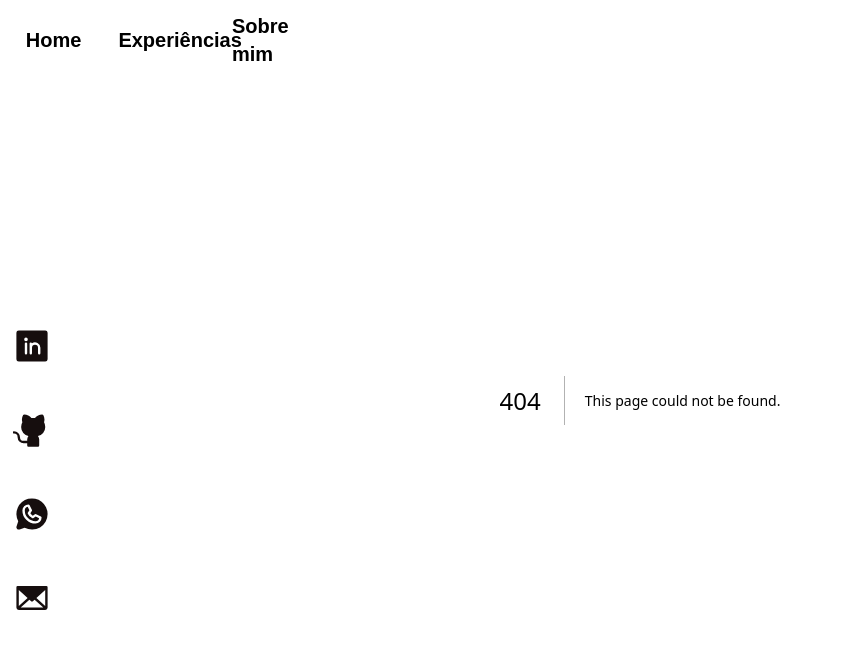
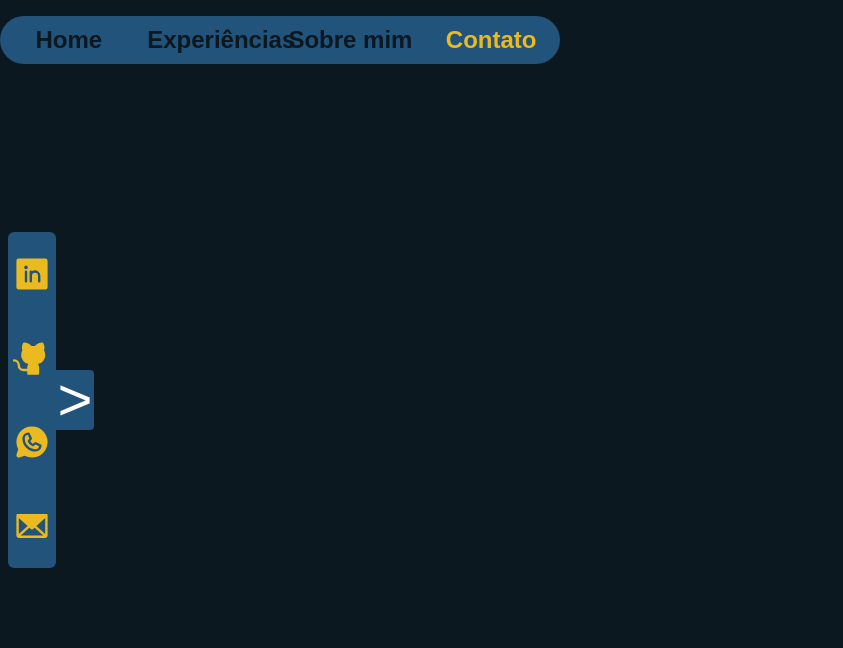
Before and after one commit to GabrielPPM/portfolio, a Next.js app: page /contact in a window 1280 px wide. Before the commit this address had no page. Shown: the top 648 px of the page, without its empty margins (0-843 px from the left). Built offline with nearby package versions, Linux system fonts and the light colour scheme; a web font is replaced by a local one.

Commit message:
exitLeft keyframe

```diff
--- /dev/null
+++ b/src/app/about/page.tsx
@@ -0,0 +1,7 @@
+import React from "react";
+
+export default function About() {
+	return (
+		<main className="flex flex-col gap-[32px] row-start-2 items-center sm:items-start"></main>
+	);
+}
--- /dev/null
+++ b/src/app/contact/page.tsx
@@ -0,0 +1,7 @@
+import React from "react";
+
+export default function Contact() {
+	return (
+		<main className="flex flex-col gap-[32px] row-start-2 items-center sm:items-start"></main>
+	);
+}
--- /dev/null
+++ b/src/app/experiences/page.tsx
@@ -0,0 +1,7 @@
+import React from "react";
+
+export default function Experiences() {
+	return (
+		<main className="flex flex-col gap-[32px] row-start-2 items-center sm:items-start"></main>
+	);
+}
--- a/src/app/globals.css
+++ b/src/app/globals.css
@@ -4,6 +4,7 @@
 @theme {
 	--animate-enterFromTop: enterFromTop 0.3s ease-out forwards;
 	--animate-enterFromLeft: enterFromLeft 0.3s ease-out forwards;
+	--animate-exitLeft: exitLeft 0.3s ease-out forwards;
 
 	@keyframes enterFromTop {
 		0% {
@@ -22,10 +23,19 @@
 			transform: translateX(0rem);
 		}
 	}
+
+	@keyframes exitLeft {
+		0% {
+			transform: translateX(0rem);
+		}
+		100% {
+			transform: translateX(-3.1rem);
+		}
+	}
 }
 
 body {
-	background: black;
+	background: #0b181f;
 	color: white;
 	font-family: "Alumni Sans Pinstripe", sans-serif;
 	font-weight: 400;
--- a/src/app/layout.tsx
+++ b/src/app/layout.tsx
@@ -19,6 +19,7 @@ export default function RootLayout({
 				<Navbar />
 				<Sidebar />
 				<main className="z-20">{children}</main>
+				<footer></footer>
 			</body>
 		</html>
 	);
--- a/src/app/page.tsx
+++ b/src/app/page.tsx
@@ -1,103 +1,9 @@
-import Image from "next/image";
-
 export default function Home() {
-  return (
-    <div className="font-sans grid grid-rows-[20px_1fr_20px] justify-items-center min-h-screen p-8 pb-20 gap-16 sm:p-20">
-      <main className="flex flex-col gap-[32px] row-start-2 items-center sm:items-start">
-        <Image
-          className="dark:invert"
-          src="/next.svg"
-          alt="Next.js logo"
-          width={180}
-          height={38}
-          priority
-        />
-        <ol className="font-mono list-inside list-decimal text-sm/6 text-center sm:text-left">
-          <li className="mb-2 tracking-[-.01em]">
-            Get started by editing{" "}
-            <code className="bg-black/[.05] dark:bg-white/[.06] font-mono font-semibold px-1 py-0.5 rounded">
-              src/app/page.tsx
-            </code>
-            .
-          </li>
-          <li className="tracking-[-.01em]">
-            Save and see your changes instantly.
-          </li>
-        </ol>
-
-        <div className="flex gap-4 items-center flex-col sm:flex-row">
-          <a
-            className="rounded-full border border-solid border-transparent transition-colors flex items-center justify-center bg-foreground text-background gap-2 hover:bg-[#383838] dark:hover:bg-[#ccc] font-medium text-sm sm:text-base h-10 sm:h-12 px-4 sm:px-5 sm:w-auto"
-            href="https://vercel.com/new?utm_source=create-next-app&utm_medium=appdir-template-tw&utm_campaign=create-next-app"
-            target="_blank"
-            rel="noopener noreferrer"
-          >
-            <Image
-              className="dark:invert"
-              src="/vercel.svg"
-              alt="Vercel logomark"
-              width={20}
-              height={20}
-            />
-            Deploy now
-          </a>
-          <a
-            className="rounded-full border border-solid border-black/[.08] dark:border-white/[.145] transition-colors flex items-center justify-center hover:bg-[#f2f2f2] dark:hover:bg-[#1a1a1a] hover:border-transparent font-medium text-sm sm:text-base h-10 sm:h-12 px-4 sm:px-5 w-full sm:w-auto md:w-[158px]"
-            href="https://nextjs.org/docs?utm_source=create-next-app&utm_medium=appdir-template-tw&utm_campaign=create-next-app"
-            target="_blank"
-            rel="noopener noreferrer"
-          >
-            Read our docs
-          </a>
-        </div>
-      </main>
-      <footer className="row-start-3 flex gap-[24px] flex-wrap items-center justify-center">
-        <a
-          className="flex items-center gap-2 hover:underline hover:underline-offset-4"
-          href="https://nextjs.org/learn?utm_source=create-next-app&utm_medium=appdir-template-tw&utm_campaign=create-next-app"
-          target="_blank"
-          rel="noopener noreferrer"
-        >
-          <Image
-            aria-hidden
-            src="/file.svg"
-            alt="File icon"
-            width={16}
-            height={16}
-          />
-          Learn
-        </a>
-        <a
-          className="flex items-center gap-2 hover:underline hover:underline-offset-4"
-          href="https://vercel.com/templates?framework=next.js&utm_source=create-next-app&utm_medium=appdir-template-tw&utm_campaign=create-next-app"
-          target="_blank"
-          rel="noopener noreferrer"
-        >
-          <Image
-            aria-hidden
-            src="/window.svg"
-            alt="Window icon"
-            width={16}
-            height={16}
-          />
-          Examples
-        </a>
-        <a
-          className="flex items-center gap-2 hover:underline hover:underline-offset-4"
-          href="https://nextjs.org?utm_source=create-next-app&utm_medium=appdir-template-tw&utm_campaign=create-next-app"
-          target="_blank"
-          rel="noopener noreferrer"
-        >
-          <Image
-            aria-hidden
-            src="/globe.svg"
-            alt="Globe icon"
-            width={16}
-            height={16}
-          />
-          Go to nextjs.org →
-        </a>
-      </footer>
-    </div>
-  );
+	return (
+		<>
+			<main className="flex justify-center-safe pt-[5rem]">
+				<h1>Gabriel Machado</h1>
+			</main>
+		</>
+	);
 }
--- a/src/components/icons/emailIcon.tsx
+++ b/src/components/icons/emailIcon.tsx
@@ -1,7 +1,15 @@
-import React from 'react'
+import React from "react";
 
 export default function EmailIcon() {
-  return (
-    <svg xmlns="http://www.w3.org/2000/svg" width="32" height="32" fill="#160e0e" viewBox="0 0 256 256" className="h-full w-full px-[0.3rem] hover:fill-white"><path d="M224,48H32a8,8,0,0,0-8,8V192a16,16,0,0,0,16,16H216a16,16,0,0,0,16-16V56A8,8,0,0,0,224,48ZM98.71,128,40,181.81V74.19Zm11.84,10.85,12,11.05a8,8,0,0,0,10.82,0l12-11.05,58,53.15H52.57ZM157.29,128,216,74.18V181.82Z"></path></svg>
-  )
+	return (
+		<svg
+			xmlns="http://www.w3.org/2000/svg"
+			width="32"
+			height="32"
+			fill="#EBBA21"
+			viewBox="0 0 256 256"
+			className="h-full w-full px-[0.3rem] hover:fill-[#0B181F] active:fill-[#0B181F]">
+			<path d="M224,48H32a8,8,0,0,0-8,8V192a16,16,0,0,0,16,16H216a16,16,0,0,0,16-16V56A8,8,0,0,0,224,48ZM98.71,128,40,181.81V74.19Zm11.84,10.85,12,11.05a8,8,0,0,0,10.82,0l12-11.05,58,53.15H52.57ZM157.29,128,216,74.18V181.82Z"></path>
+		</svg>
+	);
 }
--- a/src/components/icons/gitHubLogo.tsx
+++ b/src/components/icons/gitHubLogo.tsx
@@ -1,7 +1,15 @@
-import React from 'react'
+import React from "react";
 
 export default function GitHubLogo() {
-  return (
-    <svg xmlns="http://www.w3.org/2000/svg" width="32" height="32" fill="#160e0e" viewBox="0 0 256 256" className="h-full w-full px-[0.3rem] hover:fill-white"><path d="M216,104v8a56.06,56.06,0,0,1-48.44,55.47A39.8,39.8,0,0,1,176,192v40a8,8,0,0,1-8,8H104a8,8,0,0,1-8-8V216H72a40,40,0,0,1-40-40A24,24,0,0,0,8,152a8,8,0,0,1,0-16,40,40,0,0,1,40,40,24,24,0,0,0,24,24H96v-8a39.8,39.8,0,0,1,8.44-24.53A56.06,56.06,0,0,1,56,112v-8a58.14,58.14,0,0,1,7.69-28.32A59.78,59.78,0,0,1,69.07,28,8,8,0,0,1,76,24a59.75,59.75,0,0,1,48,24h24a59.75,59.75,0,0,1,48-24,8,8,0,0,1,6.93,4,59.74,59.74,0,0,1,5.37,47.68A58,58,0,0,1,216,104Z"></path></svg>
-  )
+	return (
+		<svg
+			xmlns="http://www.w3.org/2000/svg"
+			width="32"
+			height="32"
+			fill="#EBBA21"
+			viewBox="0 0 256 256"
+			className="h-full w-full px-[0.3rem] hover:fill-[#0B181F] active:fill-[#0B181F]">
+			<path d="M216,104v8a56.06,56.06,0,0,1-48.44,55.47A39.8,39.8,0,0,1,176,192v40a8,8,0,0,1-8,8H104a8,8,0,0,1-8-8V216H72a40,40,0,0,1-40-40A24,24,0,0,0,8,152a8,8,0,0,1,0-16,40,40,0,0,1,40,40,24,24,0,0,0,24,24H96v-8a39.8,39.8,0,0,1,8.44-24.53A56.06,56.06,0,0,1,56,112v-8a58.14,58.14,0,0,1,7.69-28.32A59.78,59.78,0,0,1,69.07,28,8,8,0,0,1,76,24a59.75,59.75,0,0,1,48,24h24a59.75,59.75,0,0,1,48-24,8,8,0,0,1,6.93,4,59.74,59.74,0,0,1,5.37,47.68A58,58,0,0,1,216,104Z"></path>
+		</svg>
+	);
 }
--- a/src/components/icons/linkedinIcon.tsx
+++ b/src/components/icons/linkedinIcon.tsx
@@ -1,7 +1,15 @@
-import React from 'react'
+import React from "react";
 
 export default function LinkedinIcon() {
-  return (
-    <svg xmlns="http://www.w3.org/2000/svg" width="32" height="32" fill="#160e0e" viewBox="0 0 256 256" className="h-full w-full px-[0.3rem] hover:fill-white"><path d="M216,24H40A16,16,0,0,0,24,40V216a16,16,0,0,0,16,16H216a16,16,0,0,0,16-16V40A16,16,0,0,0,216,24ZM96,176a8,8,0,0,1-16,0V112a8,8,0,0,1,16,0ZM88,96a12,12,0,1,1,12-12A12,12,0,0,1,88,96Zm96,80a8,8,0,0,1-16,0V140a20,20,0,0,0-40,0v36a8,8,0,0,1-16,0V112a8,8,0,0,1,15.79-1.78A36,36,0,0,1,184,140Z"></path></svg>
-  )
+	return (
+		<svg
+			xmlns="http://www.w3.org/2000/svg"
+			width="32"
+			height="32"
+			fill="#EBBA21"
+			viewBox="0 0 256 256"
+			className="h-full w-full px-[0.3rem] hover:fill-[#0B181F] active:fill-[#0B181F]">
+			<path d="M216,24H40A16,16,0,0,0,24,40V216a16,16,0,0,0,16,16H216a16,16,0,0,0,16-16V40A16,16,0,0,0,216,24ZM96,176a8,8,0,0,1-16,0V112a8,8,0,0,1,16,0ZM88,96a12,12,0,1,1,12-12A12,12,0,0,1,88,96Zm96,80a8,8,0,0,1-16,0V140a20,20,0,0,0-40,0v36a8,8,0,0,1-16,0V112a8,8,0,0,1,15.79-1.78A36,36,0,0,1,184,140Z"></path>
+		</svg>
+	);
 }
--- a/src/components/icons/whatsappIcon.tsx
+++ b/src/components/icons/whatsappIcon.tsx
@@ -1,7 +1,15 @@
-import React from 'react'
+import React from "react";
 
 export default function WhatsappIcon() {
-  return (
-    <svg xmlns="http://www.w3.org/2000/svg" width="32" height="32" fill="#160e0e" viewBox="0 0 256 256" className="h-full w-full px-[0.3rem] hover:fill-white"><path d="M152.58,145.23l23,11.48A24,24,0,0,1,152,176a72.08,72.08,0,0,1-72-72A24,24,0,0,1,99.29,80.46l11.48,23L101,118a8,8,0,0,0-.73,7.51,56.47,56.47,0,0,0,30.15,30.15A8,8,0,0,0,138,155ZM232,128A104,104,0,0,1,79.12,219.82L45.07,231.17a16,16,0,0,1-20.24-20.24l11.35-34.05A104,104,0,1,1,232,128Zm-40,24a8,8,0,0,0-4.42-7.16l-32-16a8,8,0,0,0-8,.5l-14.69,9.8a40.55,40.55,0,0,1-16-16l9.8-14.69a8,8,0,0,0,.5-8l-16-32A8,8,0,0,0,104,64a40,40,0,0,0-40,40,88.1,88.1,0,0,0,88,88A40,40,0,0,0,192,152Z"></path></svg>
-  )
+	return (
+		<svg
+			xmlns="http://www.w3.org/2000/svg"
+			width="32"
+			height="32"
+			fill="#EBBA21"
+			viewBox="0 0 256 256"
+			className="h-full w-full px-[0.3rem] hover:fill-[#0B181F] active:fill-[#0B181F]">
+			<path d="M152.58,145.23l23,11.48A24,24,0,0,1,152,176a72.08,72.08,0,0,1-72-72A24,24,0,0,1,99.29,80.46l11.48,23L101,118a8,8,0,0,0-.73,7.51,56.47,56.47,0,0,0,30.15,30.15A8,8,0,0,0,138,155ZM232,128A104,104,0,0,1,79.12,219.82L45.07,231.17a16,16,0,0,1-20.24-20.24l11.35-34.05A104,104,0,1,1,232,128Zm-40,24a8,8,0,0,0-4.42-7.16l-32-16a8,8,0,0,0-8,.5l-14.69,9.8a40.55,40.55,0,0,1-16-16l9.8-14.69a8,8,0,0,0,.5-8l-16-32A8,8,0,0,0,104,64a40,40,0,0,0-40,40,88.1,88.1,0,0,0,88,88A40,40,0,0,0,192,152Z"></path>
+		</svg>
+	);
 }
--- a/src/components/layout/navbar.tsx
+++ b/src/components/layout/navbar.tsx
@@ -15,12 +15,12 @@ export default function Navbar() {
 	];
 
 	return (
-		<nav className="absolute z-50 flex justify-self-center justify-center sm:w-[18.5375rem] md:w-[21rem] lg:w-[28rem] h-[2.5rem] md:h-[3rem] mt-[1rem] bg-white/50 backdrop-blur-md rounded-full items-center animate-enterFromTop">
-			<ul className="flex justify-around w-full mx-[1rem] gap-[1rem] text-xl text-black font-bold">
+		<nav className="fixed z-50 flex justify-self-center justify-center sm:w-[18.5375rem] md:w-[21rem] lg:w-[28rem] xl:w-[35rem] h-[2.5rem] md:h-[3rem] xl:h-[3rem] mt-[1rem] bg-[#3B90D7]/50 backdrop-blur-sm rounded-full items-center animate-enterFromTop">
+			<ul className="flex justify-around w-full mx-[1rem] gap-[1rem] text-xl lg:text-[1.5rem] font-bold">
 				{links.map((link): ReactNode => {
 					return (
-						<li key={link.name} className={`flex justify-center-safe items-center-safe lg:w-[6.1rem] hover:bg-gray-300/20 hover:backdrop-blur-lg hover:text-white hover:rounded-full hover:py-[0.3rem] active:text-white`} style={{color: pathname === link.href ? 'white' : 'black'}}>
-							<Link href={link.href}>{link.name}</Link>
+						<li key={link.name} className={`flex justify-center-safe items-center-safe lg:w-[7.8rem] hover:bg-gray-300/20 hover:backdrop-blur-lg hover:text-[#3B90D7] hover:rounded-full hover:py-[0.1rem]`} style={{color: pathname === link.href ? '#EBBA21' : '#0B181F'}}>
+							<Link className="active:text-[#EBBA21]" href={link.href}>{link.name}</Link>
 						</li>
 					);
 				})}
--- a/src/components/layout/sidebar.tsx
+++ b/src/components/layout/sidebar.tsx
@@ -1,14 +1,20 @@
+"use client";
+
 import Link from "next/link";
-import React, {ReactNode} from "react";
+import React, { ReactNode, useState } from "react";
 import EmailIcon from "../icons/emailIcon";
 import GitHubLogo from "../icons/gitHubLogo";
 import WhatsappIcon from "../icons/whatsappIcon";
 import LinkedinIcon from "../icons/linkedinIcon";
 
 export default function Sidebar() {
+	const [display, setDisplay] = useState(true);
 
-	const links: {img: () => React.JSX.Element; label: string; href: string}[] =
-		[
+	const links: {
+		img: () => React.JSX.Element;
+		label: string;
+		href: string;
+	}[] = [
 		{
 			img: LinkedinIcon,
 			label: "LinkedIn",
@@ -32,18 +38,51 @@ export default function Sidebar() {
 	];
 
 	return (
-		<nav className="fixed z-50 left-[0.5rem] top-[19rem] flex items-center-safe justify-center w-[2.5rem] md:w-[3rem] lg:w-[3rem] h-[15rem] md:h-[17rem] lg:h-[21rem] bg-white/50 backdrop-blur-md rounded-md animate-enterFromLeft">
-			<ul className="flex flex-col justify-between w-full h-full text-xl text-black font-bold">
+		<>
+			<nav
+				className={`fixed z-50 left-[0.5rem] flex items-center-safe justify-center h-[100vh] ${
+					display ? "animate-enterFromLeft" : "animate-exitLeft"
+				}`}>
+				<ul
+					className={`flex flex-col justify-between h-[15rem] md:h-[17rem] lg:h-[21rem]  text-xl text-[#0B181F] font-bold bg-[#3B90D7]/50 backdrop-blur-sm rounded-md ${
+						display
+							? "w-[2.5rem] md:w-[3rem] lg:w-[3rem]"
+							: "pointer-events-none w-[2.5rem]"
+					}`}>
 					{links.map((link): ReactNode => {
 						return (
 							<li
 								key={link.label}
-							className={`flex justify-center-safe h-full items-center-safe hover:bg-gray-300/20 hover:backdrop-blur-lg hover:text-white hover:rounded-md hover:px-[0.15rem] active:text-white`}>
-							<Link className="flex items-center lg:h-full" href={link.label === "E-mail" ? `mailto:${link.href}` : link.href} target="_blank">{link.img()}</Link>
+								className={`flex justify-center-safe h-full items-center-safe hover:backdrop-blur-lg hover:text-white hover:rounded-md hover:px-[0.15rem]`}>
+								<Link
+									className="flex items-center lg:h-full"
+									href={
+										link.label === "E-mail"
+											? `mailto:${link.href}`
+											: link.href
+									}
+									target="_blank">
+									{link.img()}
+								</Link>
 							</li>
 						);
 					})}
 				</ul>
 			</nav>
+			<div
+				className={`fixed flex items-center h-[100vh] ${
+					display
+						? "left-[3rem] sm:left-[3rem] md:left-[3.5rem] animate-enterFromLeft"
+						: "left-[3rem] animate-exitLeft"
+				}`}>
+				<button
+					className={
+						"bg-[#3B90D7]/50 backdrop-blur-sm text-4xl sm:text-4xl md:text-5xl lg:text-6xl px-[0.1rem] rounded-r-sm"
+					}
+					onClick={() => setDisplay(!display)}>
+					{">"}
+				</button>
+			</div>
+		</>
 	);
 }
```
Lines whose indentation alone changed are shown as unchanged.
